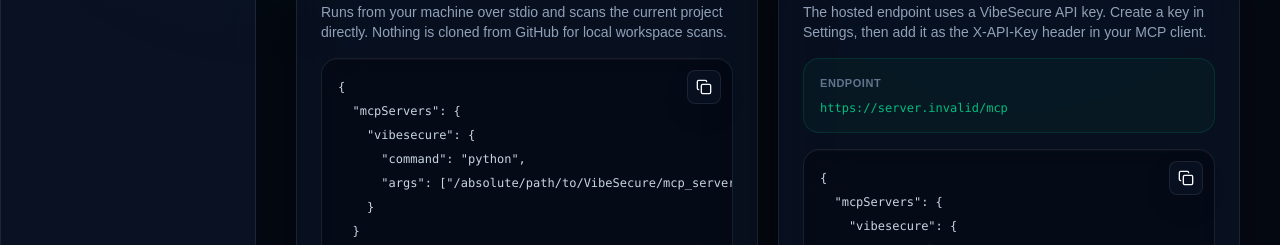
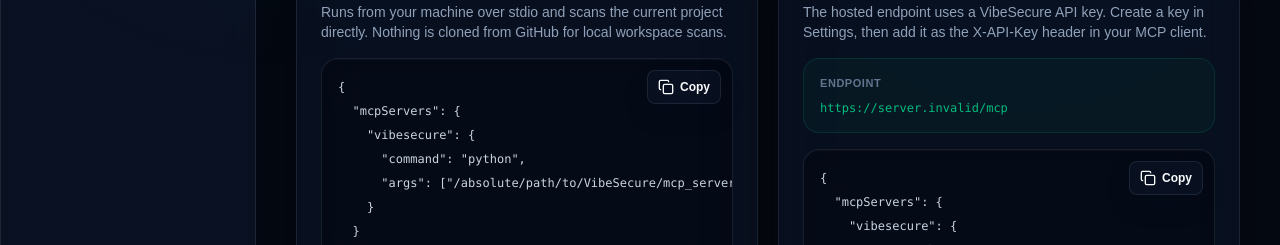
Before and after one commit to maheentouqeer/VibeSecure, a Next.js app in the folder frontend/: page /mcp in a window 1280 px wide. Shown: the part 395-640 px from the top of the page. Built offline with nearby package versions, Linux system fonts and the light colour scheme; no server answers.

Commit message:
fix(ui): resolve MCP page and API key lint errors

```diff
--- a/frontend/app/mcp/page.tsx
+++ b/frontend/app/mcp/page.tsx
@@ -79,8 +79,9 @@
             </p>
             <div className="relative mt-4">
               <pre className="glass-code overflow-x-auto rounded-2xl p-4 text-xs leading-6 text-slate-300">{localConfig}</pre>
-              <button onClick={() => copy(localConfig, 'local')} className="glass-button absolute right-3 top-3 rounded-lg p-2" aria-label="Copy local MCP config">
+              <button onClick={() => copy(localConfig, 'local')} className="glass-button absolute right-3 top-3 inline-flex items-center gap-1.5 rounded-lg px-2.5 py-2 text-xs font-semibold" aria-label="Copy local MCP config">
                 <Copy className="h-4 w-4" />
+                {copied === 'local' ? 'Copied' : 'Copy'}
               </button>
             </div>
           </section>
@@ -100,8 +101,9 @@
             </div>
             <div className="relative mt-4">
               <pre className="glass-code overflow-x-auto rounded-2xl p-4 text-xs leading-6 text-slate-300">{remoteConfig}</pre>
-              <button onClick={() => copy(remoteConfig, 'remote')} className="glass-button absolute right-3 top-3 rounded-lg p-2" aria-label="Copy hosted MCP config">
+              <button onClick={() => copy(remoteConfig, 'remote')} className="glass-button absolute right-3 top-3 inline-flex items-center gap-1.5 rounded-lg px-2.5 py-2 text-xs font-semibold" aria-label="Copy hosted MCP config">
                 <Copy className="h-4 w-4" />
+                {copied === 'remote' ? 'Copied' : 'Copy'}
               </button>
             </div>
             <Link href="/settings" className="mt-4 inline-flex items-center gap-1.5 text-sm font-semibold text-emerald-500 hover:text-emerald-400">
--- a/frontend/app/settings/page.tsx
+++ b/frontend/app/settings/page.tsx
@@ -30,19 +30,33 @@
   const [error, setError] = useState<string | null>(null);
 
   async function loadKeys() {
-    setLoading(true);
     setError(null);
     try {
       setKeys(await listApiKeys());
     } catch (err) {
       setError(err instanceof ApiError ? err.message : 'Could not load API keys.');
-    } finally {
-      setLoading(false);
     }
   }
 
   useEffect(() => {
-    loadKeys();
+    let cancelled = false;
+
+    void (async () => {
+      try {
+        const data = await listApiKeys();
+        if (!cancelled) setKeys(data);
+      } catch (err) {
+        if (!cancelled) {
+          setError(err instanceof ApiError ? err.message : 'Could not load API keys.');
+        }
+      } finally {
+        if (!cancelled) setLoading(false);
+      }
+    })();
+
+    return () => {
+      cancelled = true;
+    };
   }, []);
 
   async function handleCreate() {
```
